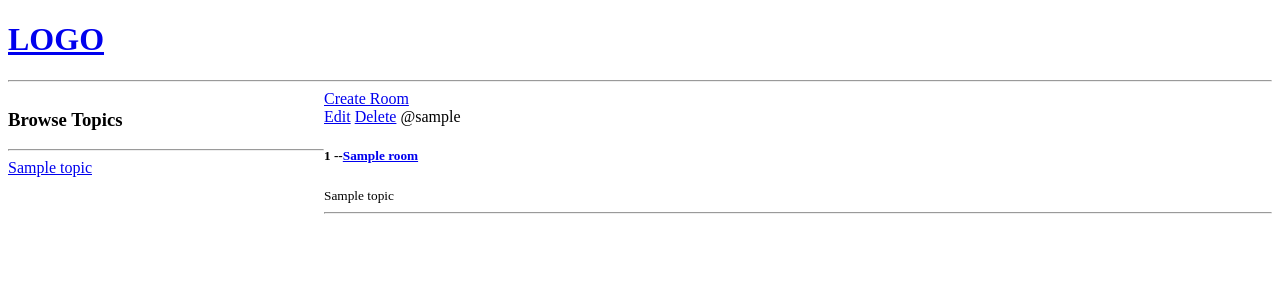
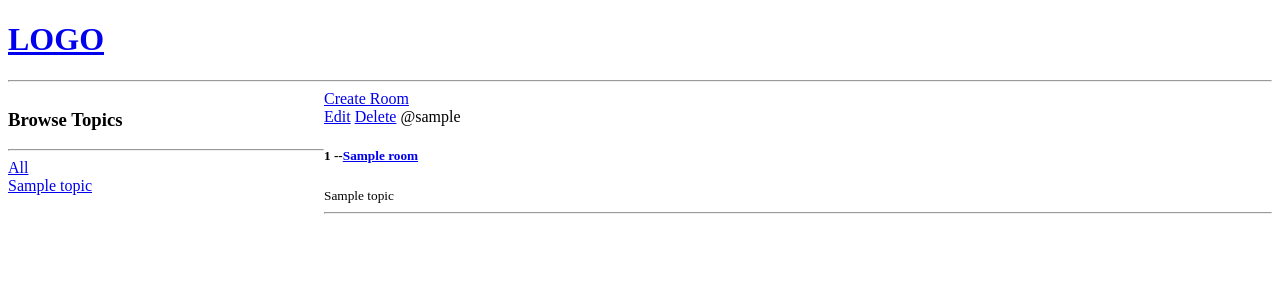
Before and after one commit to awesbaevdawletyar/python-django, a Django app: template base/templates/base/home.html in a window 1280 px wide. Shown: the top 300 px of the page. Run offline with Django 4.2, Linux system fonts and the light colour scheme; the template is opened without the code that fills it: most values are stand-ins (such as "Sample title", 1, 10 or a date in 2020).

Commit message:
commit django

```diff
--- a/base/templates/base/home.html
+++ b/base/templates/base/home.html
@@ -14,7 +14,9 @@
   <div>
     <h3>Browse Topics</h3>
     <hr>
-
+    <div>
+      <a href=" {% url 'home' %}" >All</a>
+    </div>
     {% for topic in topics %}
         <div>
             <a href=" {% url 'home' %}?q={{topic.name}} " > {{topic.name}} </a>
--- a/base/views.py
+++ b/base/views.py
@@ -11,7 +11,8 @@ rooms=[
 """
 
 def home(request):
-    rooms=Room.objects.all()
+    q=request.GET.get('q') if request.GET.get('q')!= None else ''
+    rooms=Room.objects.filter(topic__name=q)
     topics = Topic.objects.all()
     context={'room':room, 'topics':topics}
     return render(request, 'base/home.html',context)
```
Also changed, not shown: db.sqlite3.
